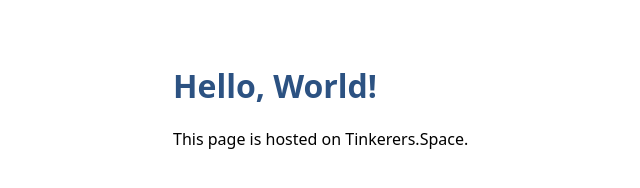
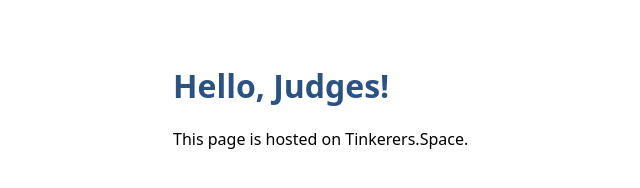
Before and after one commit to qKitNp/simple-fastapi-test, a plain HTML site: page index.html in a window 1280 px wide. Shown: the whole page, without its empty margins (147-787 px from the left). Drawn offline with Linux system fonts and the light colour scheme.

Commit message:
fix: update greeting in index.html from "Hello, World!" to "Hello, Judges!"

```diff
--- a/index.html
+++ b/index.html
@@ -9,7 +9,7 @@
     </style>
   </head>
   <body>
-    <h1>Hello, World!</h1>
+    <h1>Hello, Judges!</h1>
     <p>This page is hosted on Tinkerers.Space.</p>
   </body>
 </html>
```
